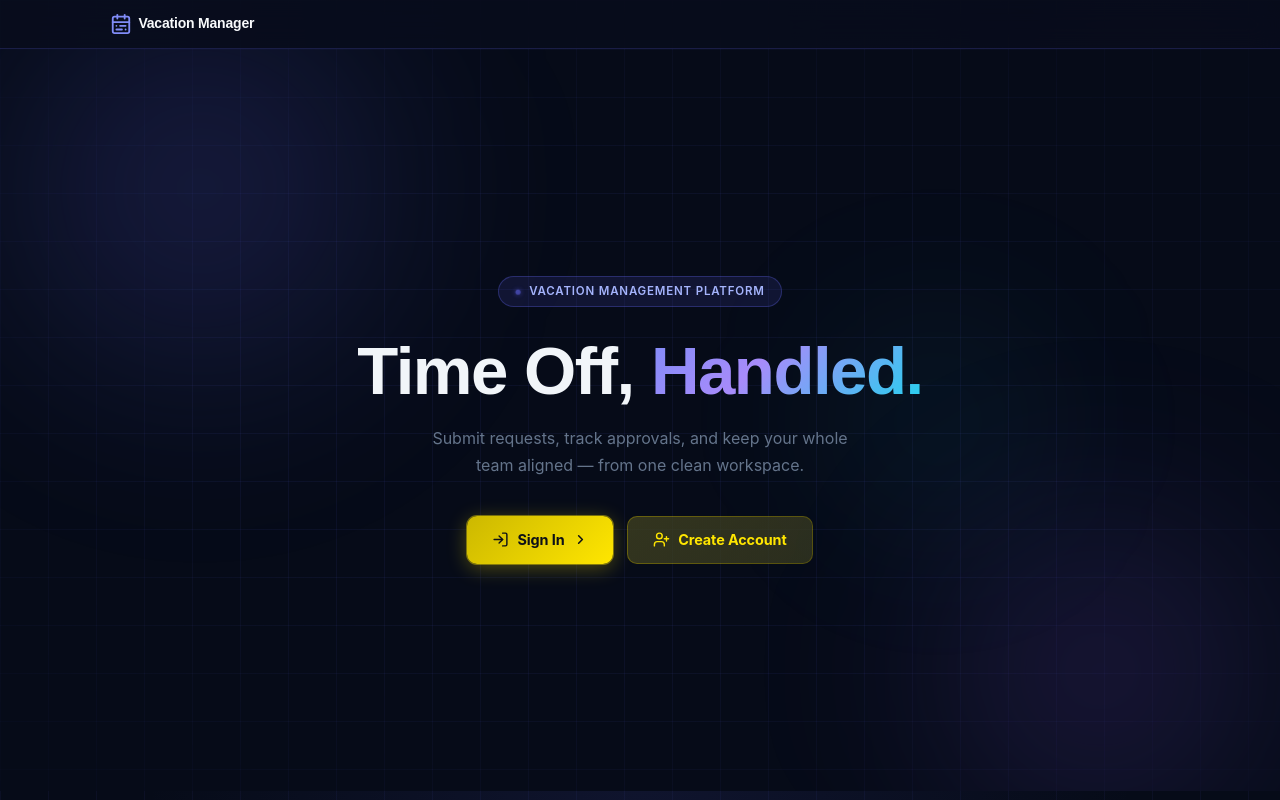
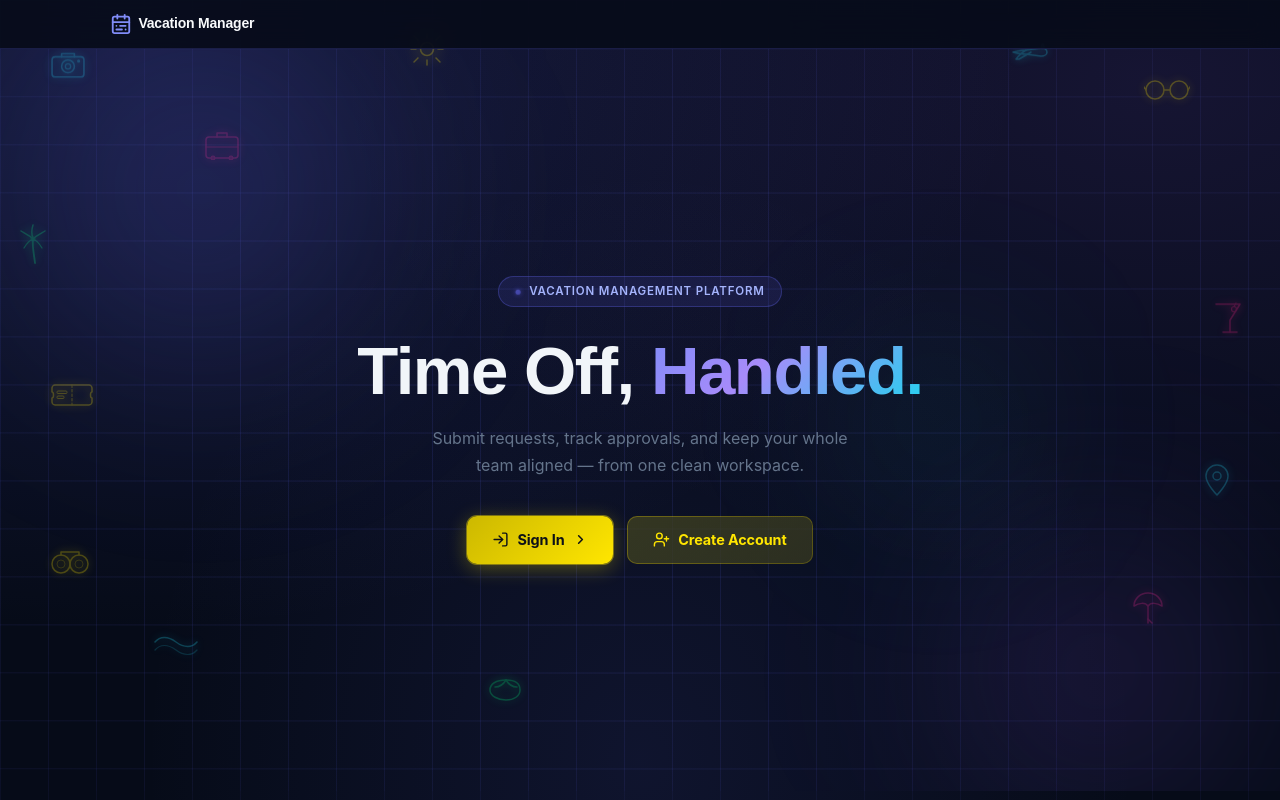
Before and after one commit to SapKi/vacation-management, a Vue app in the folder frontend/: page / in a window 1280 px wide. Built offline with nearby package versions, Linux system fonts and the light colour scheme; a web font is replaced by a local one.

Commit message:
vacation platform improvments - improvements ui

```diff
--- a/frontend/src/App.vue
+++ b/frontend/src/App.vue
@@ -1,5 +1,6 @@
 <template>
   <div class="app">
+    <VacationDeco />
     <header class="app-header">
       <div class="header-content">
         <RouterLink :to="ROUTES.HOME" class="logo">
@@ -47,6 +48,7 @@ import { useRoute, useRouter } from "vue-router";
 import { CalendarRange, User, ClipboardList, LogOut } from "lucide-vue-next";
 import { useAuth } from "./composables/useAuth";
 import { ROUTES } from "./constants";
+import VacationDeco from "./components/VacationDeco.vue";
 
 const route  = useRoute();
 const router = useRouter();
--- /dev/null
+++ b/frontend/src/components/VacationDeco.vue
@@ -0,0 +1,159 @@
+<template>
+  <div class="vd-root" aria-hidden="true">
+
+    <!-- Camera -->
+    <svg class="vd vd-cyan vd-float" style="top:6%;left:4%" viewBox="0 0 32 28" width="34" height="34">
+      <rect x="1" y="8" width="30" height="19" rx="3" stroke="currentColor" stroke-width="1.5" fill="none" stroke-linejoin="round"/>
+      <path d="M 10 8 L 10 5 L 22 5 L 22 8" stroke="currentColor" stroke-width="1.5" fill="none" stroke-linecap="round" stroke-linejoin="round"/>
+      <circle cx="16" cy="17" r="6" stroke="currentColor" stroke-width="1.5" fill="none"/>
+      <circle cx="16" cy="17" r="2.5" stroke="currentColor" stroke-width="1.2" fill="none"/>
+      <circle cx="26" cy="12" r="1.5" fill="currentColor"/>
+    </svg>
+
+    <!-- Sunglasses -->
+    <svg class="vd vd-yellow" style="top:10%;right:7%" viewBox="0 0 46 20" width="46" height="20">
+      <circle cx="11" cy="10" r="9" stroke="currentColor" stroke-width="1.5" fill="none"/>
+      <circle cx="35" cy="10" r="9" stroke="currentColor" stroke-width="1.5" fill="none"/>
+      <line x1="20" y1="10" x2="26" y2="10" stroke="currentColor" stroke-width="1.5" stroke-linecap="round"/>
+      <line x1="2" y1="10" x2="0" y2="7" stroke="currentColor" stroke-width="1.5" stroke-linecap="round"/>
+      <line x1="44" y1="10" x2="46" y2="7" stroke="currentColor" stroke-width="1.5" stroke-linecap="round"/>
+    </svg>
+
+    <!-- Sun -->
+    <svg class="vd vd-yellow vd-spin-slow" style="top:4%;left:32%" viewBox="0 0 34 34" width="34" height="34">
+      <circle cx="17" cy="17" r="6.5" stroke="currentColor" stroke-width="1.5" fill="none"/>
+      <line x1="17" y1="1"  x2="17" y2="6"  stroke="currentColor" stroke-width="1.5" stroke-linecap="round"/>
+      <line x1="17" y1="28" x2="17" y2="33" stroke="currentColor" stroke-width="1.5" stroke-linecap="round"/>
+      <line x1="1"  y1="17" x2="6"  y2="17" stroke="currentColor" stroke-width="1.5" stroke-linecap="round"/>
+      <line x1="28" y1="17" x2="33" y2="17" stroke="currentColor" stroke-width="1.5" stroke-linecap="round"/>
+      <line x1="4"  y1="4"  x2="8"  y2="8"  stroke="currentColor" stroke-width="1.5" stroke-linecap="round"/>
+      <line x1="26" y1="26" x2="30" y2="30" stroke="currentColor" stroke-width="1.5" stroke-linecap="round"/>
+      <line x1="30" y1="4"  x2="26" y2="8"  stroke="currentColor" stroke-width="1.5" stroke-linecap="round"/>
+      <line x1="4"  y1="30" x2="8"  y2="26" stroke="currentColor" stroke-width="1.5" stroke-linecap="round"/>
+    </svg>
+
+    <!-- Airplane -->
+    <svg class="vd vd-cyan vd-float" style="top:5%;right:18%" viewBox="0 0 38 28" width="40" height="28">
+      <path d="M 2 14 C 6 13 11 12 15 12 L 30 10 C 33 9.5 36 11 36 14 C 36 16.5 33 18 30 18 L 15 16 C 11 16 6 15 2 14 Z"
+            stroke="currentColor" stroke-width="1.5" fill="none" stroke-linecap="round" stroke-linejoin="round"/>
+      <path d="M 15 12 C 13 13 9 16 5 21 L 8 21 L 20 14"
+            stroke="currentColor" stroke-width="1.5" fill="none" stroke-linecap="round" stroke-linejoin="round"/>
+      <path d="M 31 10 C 30 7.5 31 5.5 32 5.5 C 33 7 33 10 32 10"
+            stroke="currentColor" stroke-width="1.5" fill="none" stroke-linecap="round" stroke-linejoin="round"/>
+    </svg>
+
+    <!-- Palm tree -->
+    <svg class="vd vd-green" style="top:28%;left:1.5%" viewBox="0 0 30 40" width="32" height="40">
+      <path d="M 15 39 C 14 30 12 22 13 15" stroke="currentColor" stroke-width="1.8" fill="none" stroke-linecap="round"/>
+      <path d="M 13 15 C 9 11 4 9 1 7" stroke="currentColor" stroke-width="1.5" fill="none" stroke-linecap="round"/>
+      <path d="M 13 15 C 11 9 12 4 13 1"  stroke="currentColor" stroke-width="1.5" fill="none" stroke-linecap="round"/>
+      <path d="M 13 15 C 17 11 22 9 25 7" stroke="currentColor" stroke-width="1.5" fill="none" stroke-linecap="round"/>
+      <path d="M 13 15 C 10 16 7 19 4 24" stroke="currentColor" stroke-width="1.3" fill="none" stroke-linecap="round"/>
+      <path d="M 13 15 C 16 16 19 19 22 24" stroke="currentColor" stroke-width="1.3" fill="none" stroke-linecap="round"/>
+      <circle cx="13" cy="15" r="2" stroke="currentColor" stroke-width="1" fill="none"/>
+    </svg>
+
+    <!-- Cocktail glass -->
+    <svg class="vd vd-pink vd-float" style="top:38%;right:3%" viewBox="0 0 28 36" width="28" height="36">
+      <path d="M 2 2 L 26 2 L 16 18 L 16 30" stroke="currentColor" stroke-width="1.5" fill="none" stroke-linecap="round" stroke-linejoin="round"/>
+      <line x1="9" y1="30" x2="23" y2="30" stroke="currentColor" stroke-width="1.5" stroke-linecap="round"/>
+      <circle cx="20" cy="7" r="2.5" stroke="currentColor" stroke-width="1.2" fill="none"/>
+      <line x1="20" y1="4.5" x2="22" y2="1" stroke="currentColor" stroke-width="1.2" stroke-linecap="round"/>
+    </svg>
+
+    <!-- Wave / sea -->
+    <svg class="vd vd-cyan" style="bottom:18%;left:12%" viewBox="0 0 42 22" width="44" height="22">
+      <path d="M 0 8 C 5 2 13 2 21 8 C 29 14 37 14 42 8"
+            stroke="currentColor" stroke-width="1.5" fill="none" stroke-linecap="round"/>
+      <path d="M 0 16 C 5 10 13 10 21 16 C 29 22 37 22 42 16"
+            stroke="currentColor" stroke-width="1.2" fill="none" stroke-linecap="round" opacity="0.6"/>
+    </svg>
+
+    <!-- Beach umbrella -->
+    <svg class="vd vd-pink" style="bottom:22%;right:9%" viewBox="0 0 34 36" width="34" height="36">
+      <path d="M 17 5 C 9 5 3 11 3 18 C 8 15 14 14 17 18 C 20 14 26 15 31 18 C 31 11 25 5 17 5 Z"
+            stroke="currentColor" stroke-width="1.5" fill="none" stroke-linecap="round" stroke-linejoin="round"/>
+      <line x1="17" y1="18" x2="17" y2="35" stroke="currentColor" stroke-width="1.5" stroke-linecap="round"/>
+      <line x1="17" y1="31" x2="21" y2="35" stroke="currentColor" stroke-width="1.5" stroke-linecap="round"/>
+    </svg>
+
+    <!-- Ticket -->
+    <svg class="vd vd-yellow" style="top:48%;left:4%" viewBox="0 0 42 22" width="42" height="22">
+      <path d="M 4 1 L 38 1 C 39.5 1 41 2.5 41 4 L 41 8 C 39 8 39 14 41 14 L 41 18 C 41 19.5 39.5 21 38 21 L 4 21 C 2.5 21 1 19.5 1 18 L 1 14 C 3 14 3 8 1 8 L 1 4 C 1 2.5 2.5 1 4 1 Z"
+            stroke="currentColor" stroke-width="1.5" fill="none" stroke-linejoin="round"/>
+      <line x1="21" y1="1" x2="21" y2="21" stroke="currentColor" stroke-width="1" stroke-dasharray="2.5 2" stroke-linecap="round"/>
+      <rect x="6" y="7" width="10" height="2.5" rx="1" stroke="currentColor" stroke-width="1" fill="none"/>
+      <rect x="6" y="12" width="7" height="2.5" rx="1" stroke="currentColor" stroke-width="1" fill="none"/>
+    </svg>
+
+    <!-- Flip flops / sandal -->
+    <svg class="vd vd-green" style="bottom:12%;left:38%" viewBox="0 0 38 28" width="38" height="28">
+      <path d="M 4 14 C 4 8 10 4 20 4 C 30 4 34 8 34 14 C 34 20 28 24 20 24 C 12 24 4 20 4 14 Z"
+            stroke="currentColor" stroke-width="1.5" fill="none"/>
+      <path d="M 20 4 C 17 9 13 11 9 11"  stroke="currentColor" stroke-width="1.5" fill="none" stroke-linecap="round"/>
+      <path d="M 20 4 C 23 9 27 11 31 11" stroke="currentColor" stroke-width="1.5" fill="none" stroke-linecap="round"/>
+    </svg>
+
+    <!-- Suitcase -->
+    <svg class="vd vd-pink" style="top:16%;left:16%" viewBox="0 0 34 32" width="34" height="32">
+      <rect x="1" y="9" width="32" height="21" rx="3" stroke="currentColor" stroke-width="1.5" fill="none" stroke-linejoin="round"/>
+      <path d="M 12 9 L 12 5 L 22 5 L 22 9" stroke="currentColor" stroke-width="1.5" fill="none" stroke-linecap="round" stroke-linejoin="round"/>
+      <line x1="1" y1="19" x2="33" y2="19" stroke="currentColor" stroke-width="1" stroke-linecap="round"/>
+      <circle cx="8"  cy="30" r="1.8" stroke="currentColor" stroke-width="1.2" fill="none"/>
+      <circle cx="26" cy="30" r="1.8" stroke="currentColor" stroke-width="1.2" fill="none"/>
+    </svg>
+
+    <!-- Map pin -->
+    <svg class="vd vd-cyan" style="bottom:38%;right:4%" viewBox="0 0 24 32" width="24" height="32">
+      <path d="M 12 1 C 6 1 1 6 1 12 C 1 20 12 31 12 31 C 12 31 23 20 23 12 C 23 6 18 1 12 1 Z"
+            stroke="currentColor" stroke-width="1.5" fill="none" stroke-linecap="round" stroke-linejoin="round"/>
+      <circle cx="12" cy="12" r="4" stroke="currentColor" stroke-width="1.5" fill="none"/>
+    </svg>
+
+    <!-- Binoculars -->
+    <svg class="vd vd-yellow" style="bottom:28%;left:4%" viewBox="0 0 38 28" width="38" height="28">
+      <circle cx="10" cy="16" r="9" stroke="currentColor" stroke-width="1.5" fill="none"/>
+      <circle cx="28" cy="16" r="9" stroke="currentColor" stroke-width="1.5" fill="none"/>
+      <path d="M 10 7 L 10 4 L 28 4 L 28 7" stroke="currentColor" stroke-width="1.5" fill="none" stroke-linecap="round" stroke-linejoin="round"/>
+      <circle cx="10" cy="16" r="4" stroke="currentColor" stroke-width="1" fill="none" opacity="0.6"/>
+      <circle cx="28" cy="16" r="4" stroke="currentColor" stroke-width="1" fill="none" opacity="0.6"/>
+    </svg>
+
+  </div>
+</template>
+
+<style scoped>
+.vd-root {
+  position: fixed;
+  inset: 0;
+  pointer-events: none;
+  z-index: 0;
+  overflow: hidden;
+}
+
+.vd {
+  position: absolute;
+  opacity: 0.28;
+}
+
+.vd-cyan   { color: #22d3ee; filter: drop-shadow(0 0 5px #22d3ee); }
+.vd-yellow { color: #ffe600; filter: drop-shadow(0 0 5px #ffe600); }
+.vd-pink   { color: #f72585; filter: drop-shadow(0 0 5px #f72585); }
+.vd-green  { color: #00e676; filter: drop-shadow(0 0 5px #00e676); }
+
+@keyframes vd-float {
+  0%, 100% { transform: translateY(0); }
+  50%       { transform: translateY(-8px); }
+}
+@keyframes vd-spin-slow {
+  from { transform: rotate(0deg); }
+  to   { transform: rotate(360deg); }
+}
+
+.vd-float     { animation: vd-float 6s ease-in-out infinite; }
+.vd-spin-slow { animation: vd-spin-slow 20s linear infinite; transform-origin: 50% 50%; }
+
+@media (max-width: 700px) {
+  .vd { opacity: 0.18; }
+}
+</style>
--- a/frontend/src/pages/HomePage.vue
+++ b/frontend/src/pages/HomePage.vue
@@ -77,8 +77,8 @@ function switchAccount() {
 <style scoped>
 .hp {
   position: relative;
+  z-index: 1;
   min-height: calc(100vh - 58px);
-  background: #060b18;
   display: flex;
   align-items: center;
   justify-content: center;
--- a/frontend/src/styles/main.css
+++ b/frontend/src/styles/main.css
@@ -124,7 +124,7 @@ body {
 .nav-link.active { color: #ffffff; background: rgba(99,102,241,0.2); }
 
 /* ── Main Content ──────────────────────────────────── */
-.main-content { flex: 1; padding: 1.25rem 1.25rem; }
+.main-content { flex: 1; padding: 1.25rem 1.25rem; position: relative; z-index: 1; }
 .main-content--flush { padding: 0; }
 .page-container { max-width: 1100px; margin: 0 auto; }
 
```
